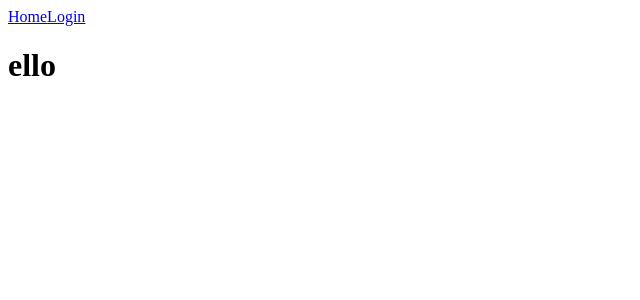
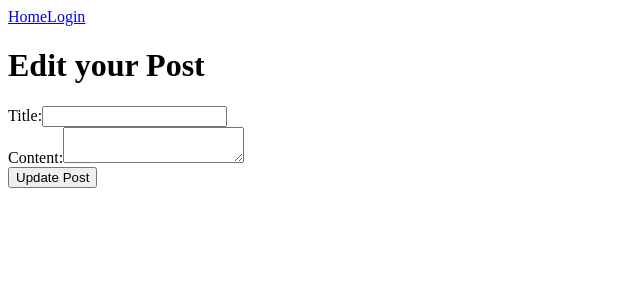
Before and after one commit to vfreis09/dev-blog, a React (Vite) app in the folder client/: page /edit/1 in a window 1280 px wide. Shown: the top 300 px of the page, without its empty margins (0-640 px from the left). Built offline with nearby package versions, Linux system fonts and the light colour scheme; no server answers.

Commit message:
edit post page implemented

```diff
--- a/client/src/components/PostForm.tsx
+++ b/client/src/components/PostForm.tsx
@@ -15,7 +15,7 @@ const PostForm: React.FC<PostFormProps> = ({ isEditing }) => {
     if (isEditing) {
       const fetchPost = async () => {
         try {
-          const response = await fetch(`http://localhost:3000/api/posts/${id}`);
+          const response = await fetch(`http://localhost:3000/${id}`);
           const data = await response.json();
           setTitle(data.title);
           setContent(data.content);
--- a/client/src/pages/EditPost.tsx
+++ b/client/src/pages/EditPost.tsx
@@ -1,12 +1,12 @@
 import Header from "../components/Header";
+import PostForm from "../components/PostForm";
 
 function EditPost() {
   return (
     <>
       <Header />
-      <div>
-        <h1>ello</h1>
-      </div>
+      <h1>Edit your Post</h1>
+      <PostForm isEditing={true} />
     </>
   );
 }
```
